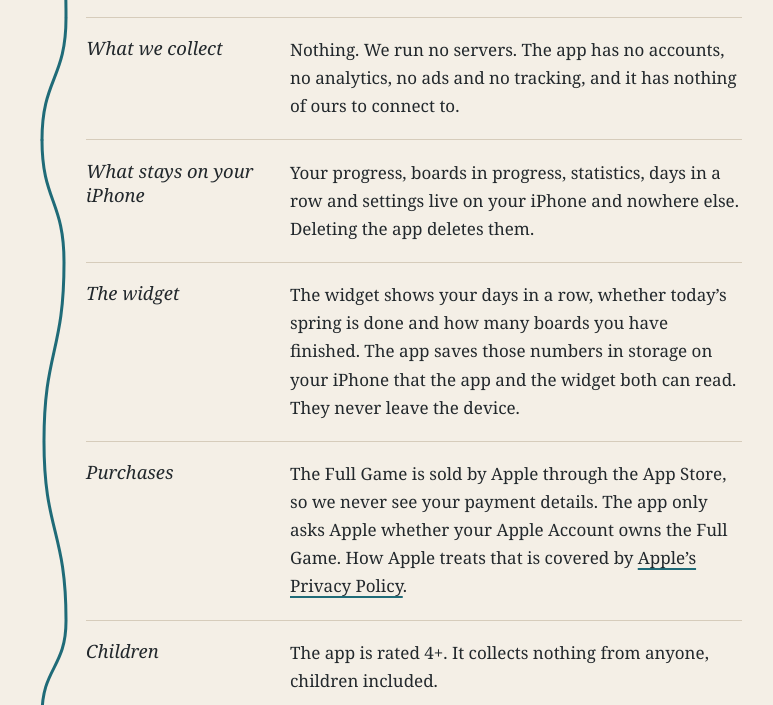
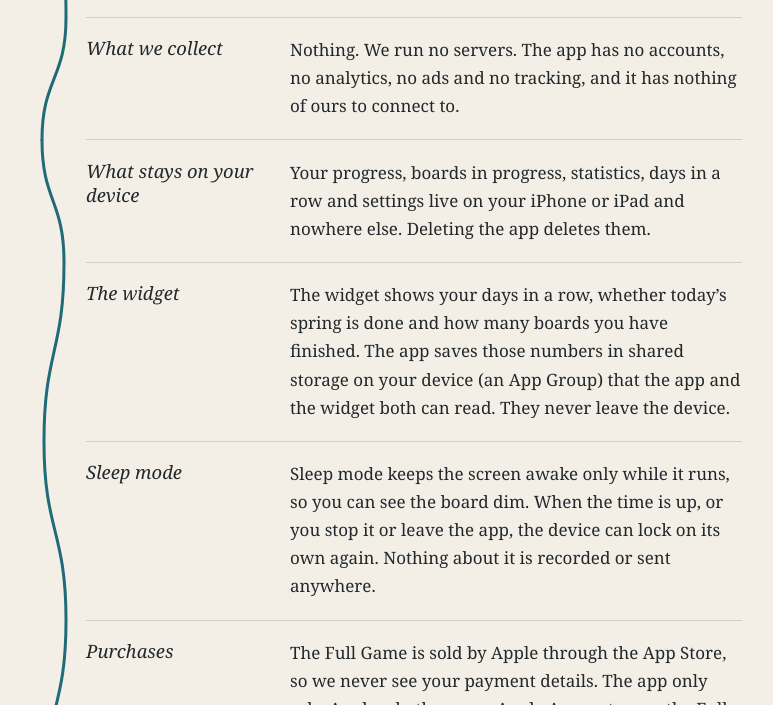
Before and after one commit to Xzot/stillwater, a plain HTML site: page privacy.html in a window 1280 px wide. Shown: the part 247-952 px from the top of the page, without its empty margins (246-1019 px from the left). Drawn offline with Linux system fonts and the light colour scheme.

Commit message:
Stillwater 1.2 site: pages for the version now in the App Store

```diff
--- a/privacy.html
+++ b/privacy.html
@@ -5,7 +5,7 @@
 <meta name="viewport" content="width=device-width, initial-scale=1">
 <meta name="color-scheme" content="light dark">
 <title>Privacy Policy · Stillwater</title>
-<meta name="description" content="Stillwater is a calm pipe puzzle for iPhone. Turn the tiles until water from the spring reaches every one. No timer, no ads.">
+<meta name="description" content="Stillwater is a calm pipe puzzle for iPhone and iPad. Turn the tiles until water from the spring reaches every one. No timer, no ads.">
 <link rel="stylesheet" href="style.css">
 <link rel="icon" href="icon.png">
 </head>
@@ -22,10 +22,11 @@
 <main>
 <div class="tide">
 <section class="row seg"><svg class="rv" viewBox="0 0 48 100" preserveAspectRatio="none" aria-hidden="true" focusable="false"><path d="M36 0C36 50 12 50 12 100" vector-effect="non-scaling-stroke"/></svg><h2>What we collect</h2><div class="a"><p>Nothing. We run no servers. The app has no accounts, no analytics, no ads and no tracking, and it has nothing of ours to connect to.</p></div></section>
-<section class="row seg"><svg class="rv" viewBox="0 0 48 100" preserveAspectRatio="none" aria-hidden="true" focusable="false"><path d="M12 0C12 50 34 50 34 100" vector-effect="non-scaling-stroke"/></svg><h2>What stays on your iPhone</h2><div class="a"><p>Your progress, boards in progress, statistics, days in a row and settings live on your iPhone and nowhere else. Deleting the app deletes them.</p></div></section>
-<section class="row seg"><svg class="rv" viewBox="0 0 48 100" preserveAspectRatio="none" aria-hidden="true" focusable="false"><path d="M34 0C34 50 14 50 14 100" vector-effect="non-scaling-stroke"/></svg><h2>The widget</h2><div class="a"><p>The widget shows your days in a row, whether today&rsquo;s spring is done and how many boards you have finished. The app saves those numbers in storage on your iPhone that the app and the widget both can read. They never leave the device.</p></div></section>
-<section class="row seg"><svg class="rv" viewBox="0 0 48 100" preserveAspectRatio="none" aria-hidden="true" focusable="false"><path d="M14 0C14 50 36 50 36 100" vector-effect="non-scaling-stroke"/></svg><h2>Purchases</h2><div class="a"><p>The Full Game is sold by Apple through the App Store, so we never see your payment details. The app only asks Apple whether your Apple Account owns the Full Game. How Apple treats that is covered by <a href="https://www.apple.com/legal/privacy/">Apple&rsquo;s Privacy Policy</a>.</p></div></section>
-<section class="row seg"><svg class="rv" viewBox="0 0 48 100" preserveAspectRatio="none" aria-hidden="true" focusable="false"><path d="M36 0C36 50 12 50 12 100" vector-effect="non-scaling-stroke"/></svg><h2>Children</h2><div class="a"><p>The app is rated 4+. It collects nothing from anyone, children included.</p></div></section>
+<section class="row seg"><svg class="rv" viewBox="0 0 48 100" preserveAspectRatio="none" aria-hidden="true" focusable="false"><path d="M12 0C12 50 34 50 34 100" vector-effect="non-scaling-stroke"/></svg><h2>What stays on your device</h2><div class="a"><p>Your progress, boards in progress, statistics, days in a row and settings live on your iPhone or iPad and nowhere else. Deleting the app deletes them.</p></div></section>
+<section class="row seg"><svg class="rv" viewBox="0 0 48 100" preserveAspectRatio="none" aria-hidden="true" focusable="false"><path d="M34 0C34 50 14 50 14 100" vector-effect="non-scaling-stroke"/></svg><h2>The widget</h2><div class="a"><p>The widget shows your days in a row, whether today&rsquo;s spring is done and how many boards you have finished. The app saves those numbers in shared storage on your device (an App Group) that the app and the widget both can read. They never leave the device.</p></div></section>
+<section class="row seg"><svg class="rv" viewBox="0 0 48 100" preserveAspectRatio="none" aria-hidden="true" focusable="false"><path d="M14 0C14 50 36 50 36 100" vector-effect="non-scaling-stroke"/></svg><h2>Sleep mode</h2><div class="a"><p>Sleep mode keeps the screen awake only while it runs, so you can see the board dim. When the time is up, or you stop it or leave the app, the device can lock on its own again. Nothing about it is recorded or sent anywhere.</p></div></section>
+<section class="row seg"><svg class="rv" viewBox="0 0 48 100" preserveAspectRatio="none" aria-hidden="true" focusable="false"><path d="M36 0C36 50 14 50 14 100" vector-effect="non-scaling-stroke"/></svg><h2>Purchases</h2><div class="a"><p>The Full Game is sold by Apple through the App Store, so we never see your payment details. The app only asks Apple whether your Apple Account owns the Full Game. How Apple treats that is covered by <a href="https://www.apple.com/legal/privacy/">Apple&rsquo;s Privacy Policy</a>.</p></div></section>
+<section class="row seg"><svg class="rv" viewBox="0 0 48 100" preserveAspectRatio="none" aria-hidden="true" focusable="false"><path d="M14 0C14 50 12 50 12 100" vector-effect="non-scaling-stroke"/></svg><h2>Children</h2><div class="a"><p>The app is rated 4+. It collects nothing from anyone, children included.</p></div></section>
 <section class="row seg"><svg class="rv" viewBox="0 0 48 100" preserveAspectRatio="none" aria-hidden="true" focusable="false"><path d="M12 0C12 50 34 50 34 100" vector-effect="non-scaling-stroke"/></svg><h2>Changes</h2><div class="a"><p>If this policy changes, we will update this page and the date at the top.</p></div></section>
 <section class="row seg"><svg class="rv" viewBox="0 0 48 100" preserveAspectRatio="none" aria-hidden="true" focusable="false"><path d="M34 0C34 50 24 50 24 100" vector-effect="non-scaling-stroke"/></svg><h2>Contact</h2><div class="a"><p>Questions about privacy? Write to <a href="mailto:shchukavlad4@gmail.com">shchukavlad4@gmail.com</a>.</p></div></section>
 </div>
```
Also changed, not shown: index.html (+5 -5 lines), terms.html (+1 -1 lines).
